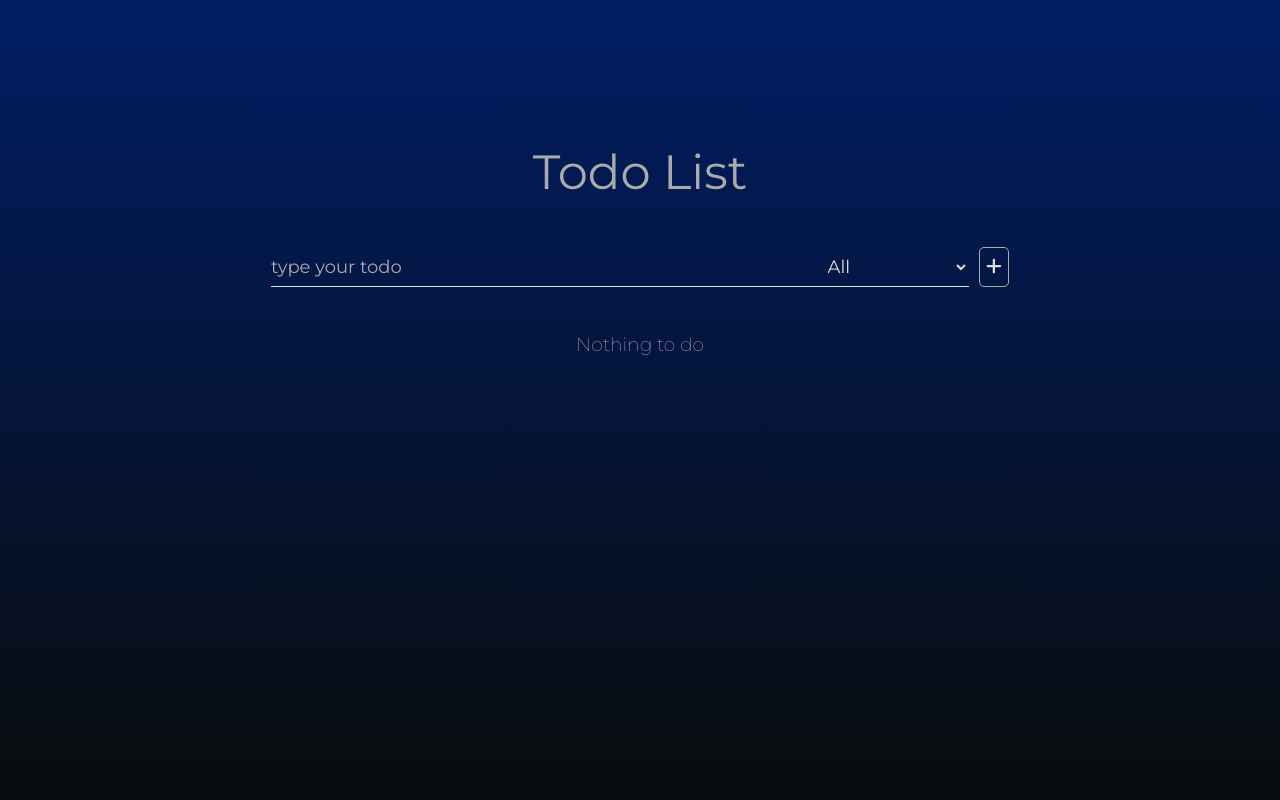
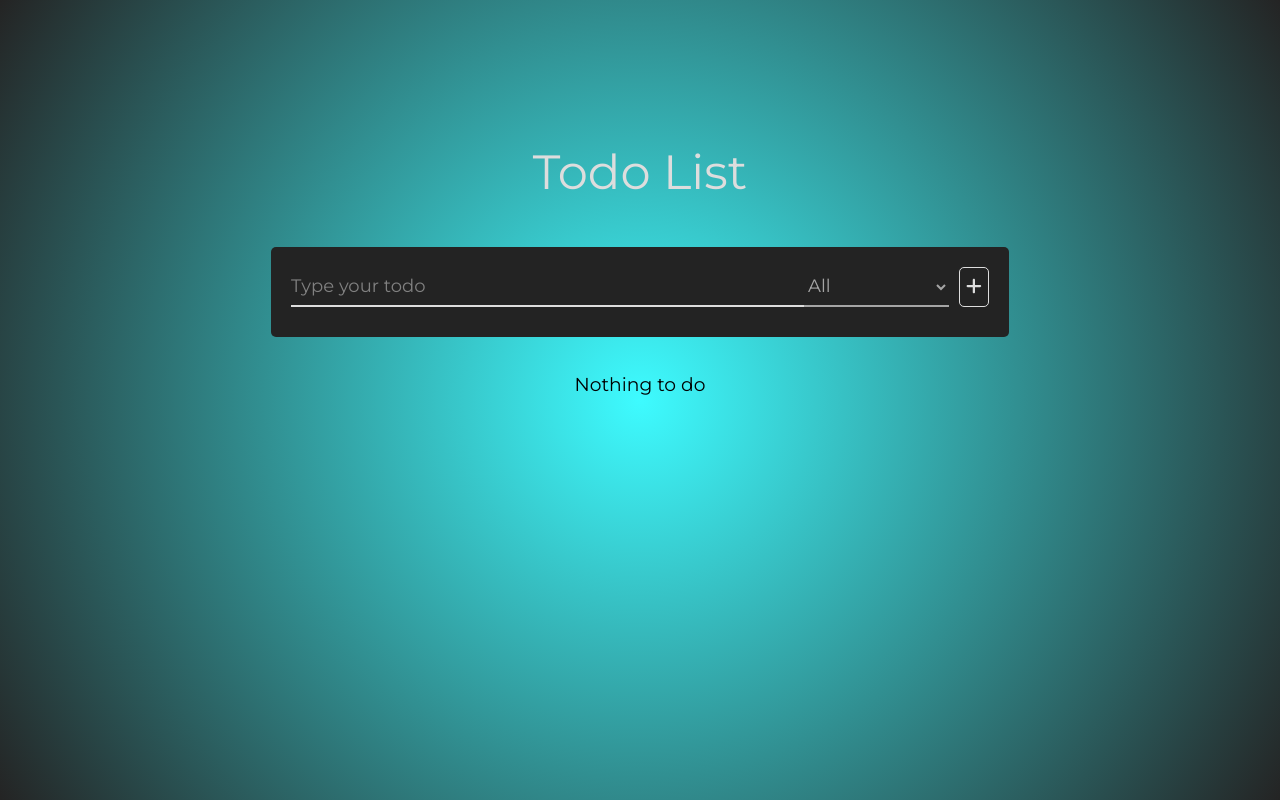
Before and after one commit to michalmlk/todo-app, a React (Create React App) app: page / in a window 1280 px wide. Built offline with nearby package versions, Linux system fonts and the light colour scheme.

Commit message:
change theme of app

```diff
--- a/src/assets/theme.js
+++ b/src/assets/theme.js
@@ -1,6 +1,6 @@
 export const theme = {
 	backgrounds: {
-		backgroundDark: `linear-gradient(180deg, rgba(0, 30, 101, 1) 0%, rgba(9, 12, 13, 1) 100%, rgba(0, 34, 255, 1) 100%)`,
+		backgroundDark: `radial-gradient(circle, rgba(62,251,255,1) 0%, rgba(36,36,36,1) 100%);`,
 		backgroundLight: `linear-gradient(0deg, rgba(114,186,255,1) 0%, rgba(182,191,207,1) 100%, rgba(255,255,255,1) 100%)`,
 	},
 	colors: {
@@ -11,8 +11,7 @@ export const theme = {
 		pinkyRed: '#db1f57',
 		white: '#fff',
 		darkGrey: '#211f20',
-		critical: '#de5d77',
-		important: '#decf5d',
-		canWait: '#5ddea6',
+		completed: '#71f0b9',
+		UIbackground: 'rgb(35,35,35)',
 	},
 }
--- a/src/components/atoms/StatusFilter/StatusFilter.js
+++ b/src/components/atoms/StatusFilter/StatusFilter.js
@@ -3,9 +3,9 @@ import { useTodoContext } from '../../../contexts/TodoContext'
 import { SelectWrapper } from './StatusFilter.styles'
 
 const StatusFilter = () => {
-	const { statusHandler } = useTodoContext()
+	const { statusHandler, todos } = useTodoContext()
 	return (
-		<SelectWrapper name='status' id='status' onChange={statusHandler}>
+		<SelectWrapper name='status' id='status' onChange={statusHandler} disabled={todos.length === 0}>
 			<option value='all'>All</option>
 			<option value='completed'>Completed</option>
 			<option value='uncompleted'>Uncompleted</option>
--- a/src/components/atoms/TodoInput/TodoInput.js
+++ b/src/components/atoms/TodoInput/TodoInput.js
@@ -5,7 +5,7 @@ import { faPlus } from '@fortawesome/free-solid-svg-icons'
 import { FontAwesomeIcon } from '@fortawesome/react-fontawesome'
 import StatusFilter from '../StatusFilter/StatusFilter'
 
-const TodoInput = ({ setStatus }) => {
+const TodoInput = () => {
 	const [isDisabled, setIsDisabled] = useState(true)
 
 	const todoTitleRef = useRef()
@@ -25,7 +25,7 @@ const TodoInput = ({ setStatus }) => {
 	return (
 		<TodoInputWrapper>
 			<form onSubmit={handleSubmit}>
-				<input type='text' required placeholder='type your todo' onChange={disabledHandler} ref={todoTitleRef} />
+				<input type='text' required placeholder='Type your todo' onChange={disabledHandler} ref={todoTitleRef} />
 				<StatusFilter onChange={filterTodo} />
 				<button type='submit' disabled={isDisabled}>
 					<FontAwesomeIcon icon={faPlus} />
--- a/src/components/atoms/TodoInput/TodoInput.styles.js
+++ b/src/components/atoms/TodoInput/TodoInput.styles.js
@@ -5,23 +5,25 @@ export const TodoInputWrapper = styled.div`
 		width: 100%;
 		display: flex;
 		justify-content: center;
-		padding: 10px auto;
+		padding: 20px 20px 10px;
+		border-radius: 5px;
+		background-color: ${({ theme }) => theme.colors.UIbackground};
 
 		input {
 			height: 40px;
-			border: 1px solid #ddd;
 			width: 100%;
 			font-size: 18px;
 			font-family: 'Montserrat', sans-serif;
 			border: none;
-			border-bottom: 1px solid ${({ theme }) => theme.colors.lightGrey};
+			border-bottom: 2px solid ${({ theme }) => theme.colors.lightGrey};
 			background-color: transparent;
 			outline: none;
-			color: ${({ theme }) => theme.colors.colorDark};
+			color: ${({ theme }) => theme.colors.lightGrey};
 
 			&::placeholder {
-				color: #aaa;
+				color: ${({ theme }) => theme.colors.lightGrey};
 				transition: all 0.2s ease;
+				opacity: 0.5;
 			}
 
 			&:focus::placeholder {
@@ -34,7 +36,7 @@ export const TodoInputWrapper = styled.div`
 			color: ${({ theme }) => theme.colors.lightGrey};
 			font-size: 18px;
 			border: none;
-			border-bottom: 1px solid ${({ theme }) => theme.colors.lightGrey};
+			border-bottom: 2px solid ${({ theme }) => theme.colors.lightGrey};
 			outline: none;
 
 			option:not(first-child) {
@@ -43,7 +45,7 @@ export const TodoInputWrapper = styled.div`
 		}
 		button {
 			border-radius: 5px;
-			border: 1px solid ${({ theme }) => theme.colors.colorDark};
+			border: 1px solid ${({ theme }) => theme.colors.lightGrey};
 			margin-left: 10px;
 			height: 40px;
 			width: 40px;
--- a/src/components/molecules/TodoItem/TodoItem.styles.js
+++ b/src/components/molecules/TodoItem/TodoItem.styles.js
@@ -6,22 +6,23 @@ export const TodoCard = styled.div`
 	align-items: center;
 	padding: 7px 15px;
 	margin-bottom: 10px;
-	border-radius: 5px;
-	border: 1px solid ${({ theme }) => theme.colors.lightGrey};
+	border-radius: 3px;
+	border: 1px solid
+		${({ completed, theme }) => {
+			if (completed === true) return theme.colors.completed
+			return '#fff'
+		}};
 	font-size: 18px;
 	max-width: 768px;
 	width: 100%;
-	background-color: ${({ priorityColor, theme }) => {
-		if (priorityColor === 'critical') {
-			return theme.colors.critical
-		} else if (priorityColor === 'can_wait') {
-			return theme.colors.canWait
-		} else if (priorityColor === 'important') {
-			return theme.colors.important
+	background-color: ${({ completed, theme }) => {
+		if (completed === true) {
+			return theme.colors.completed
 		}
 		return '#fff'
 	}};
 	box-shadow: 0 5px 5px rgba(0, 0, 0, 0.2);
+	transition: all 0.2s ease;
 
 	p {
 		text-decoration-line: ${({ completed }) => (completed ? 'line-through' : 'none')};
--- a/src/components/organisms/TodoItemsList/TodoItemsList.js
+++ b/src/components/organisms/TodoItemsList/TodoItemsList.js
@@ -8,10 +8,13 @@ export const TodoItemsListWrapper = styled.div`
 	height: 50vh;
 	padding: 10px;
 	border-radius: 5px;
+	padding: 20px 20px 10px;
+	border-radius: 5px;
+	background-color: ${({ theme, todos }) => (todos.length === 0 ? 'transparent' : theme.colors.UIbackground)};
 
 	h3 {
-		font-weight: lighter;
-		color: #ddd;
+		font-weight: normal;
+		color: ${({ theme }) => theme.colors.black};
 		text-align: center;
 	}
 `
--- a/src/components/templates/Dashboard/Dashboard.styles.js
+++ b/src/components/templates/Dashboard/Dashboard.styles.js
@@ -32,5 +32,6 @@ export const TodoWrapper = styled.div`
 
 	h1 {
 		text-align: center;
+		color: ${({ theme }) => theme.colors.lightGrey};
 	}
 `
```
Also changed, not shown: public/manifest.json.
